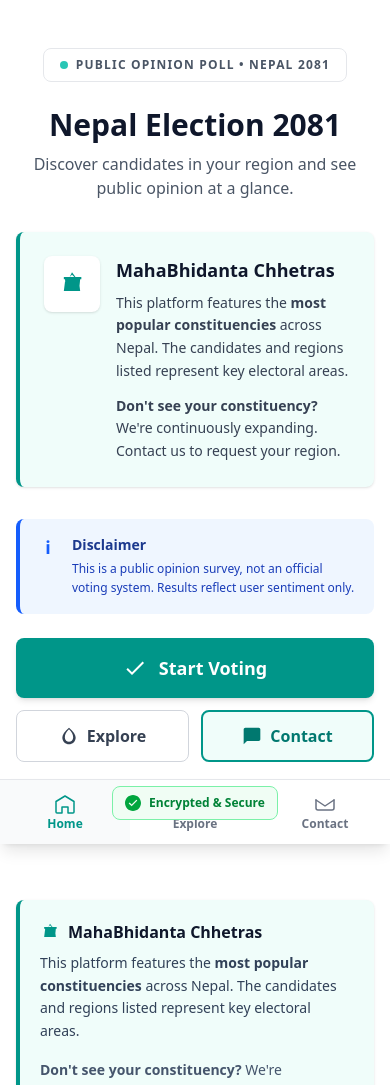
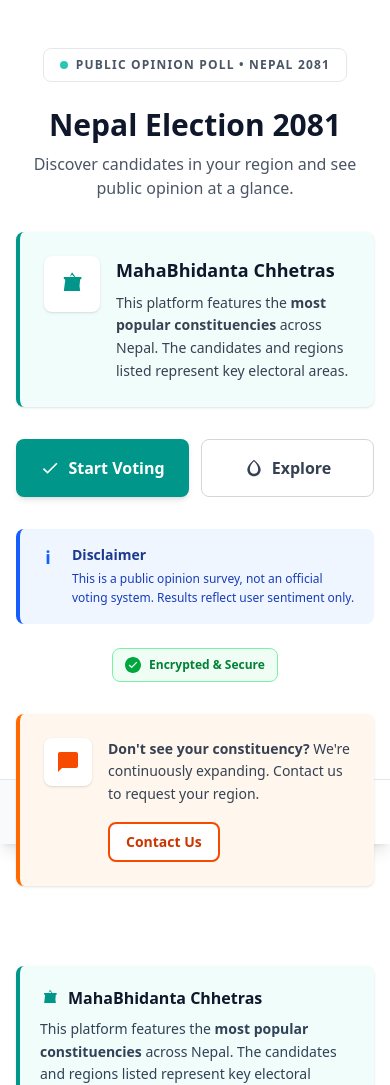
Before and after one commit to Dikshitxjs/election, a Next.js app: page / in a window 390 px wide. Shown: the top 1085 px of the page. Built offline with nearby package versions, Linux system fonts and the light colour scheme; no server answers.

Commit message:
fix(ui) with proper responsiveness

```diff
--- a/components/landing/hero.tsx
+++ b/components/landing/hero.tsx
@@ -27,7 +27,7 @@ export default function Hero() {
           </p>
         </div>
 
-        {/* Mahabhidanta Chhetras card (replaces feature cards) */}
+        {/* Mahabhidanta Chhetras card - simplified grid */}
         <div className="mb-8">
           <div className="border-l-4 border-teal-600 bg-teal-50 rounded-lg p-6 shadow-sm">
             <div className="flex gap-4 items-start">
@@ -42,13 +42,32 @@ export default function Hero() {
                 <p className="text-sm text-gray-700 mt-2 leading-relaxed">
                   This platform features the <strong>most popular constituencies</strong> across Nepal. The candidates and regions listed represent key electoral areas.
                 </p>
-
-                <p className="text-sm text-gray-700 mt-3 leading-relaxed">
-                  <strong>Don't see your constituency?</strong> We're continuously expanding. Contact us to request your region.
-                </p>
               </div>
             </div>
           </div>
+        </div>
+
+        {/* CTA Buttons - two main actions */}
+        <div className="grid grid-cols-2 gap-3 mb-8">
+          <button
+            onClick={() => router.push("/explore")}
+            className="py-4 text-base font-bold rounded-lg bg-teal-600 hover:bg-teal-700 text-white shadow-md hover:shadow-lg transition flex items-center justify-center gap-2"
+          >
+            <svg className="w-5 h-5" fill="currentColor" viewBox="0 0 24 24">
+              <path d="M9 16.17L4.83 12l-1.42 1.41L9 19 21 7l-1.41-1.41L9 16.17z" />
+            </svg>
+            Start Voting
+          </button>
+
+          <button
+            onClick={() => router.push("/explore")}
+            className="py-4 text-base font-bold rounded-lg border border-gray-300 text-gray-700 bg-white hover:bg-gray-50 transition flex items-center justify-center gap-2"
+          >
+            <svg className="w-5 h-5" fill="currentColor" viewBox="0 0 24 24">
+              <path d="M12 2c5.33 4.55 8 8.48 8 11.8 0 4.98-3.8 8.2-8 8.2s-8-3.22-8-8.2c0-3.32 2.67-7.25 8-11.8m0 2c-3.35 3-5 6.2-5 9.8 0 3.35 2.57 5.2 5 5.2s5-1.85 5-5.2c0-3.6-1.65-6.8-5-9.8z" />
+            </svg>
+            Explore
+          </button>
         </div>
 
         {/* Disclaimer */}
@@ -64,43 +83,8 @@ export default function Hero() {
           </div>
         </div>
 
-        {/* CTA Buttons - three actions */}
-        <div className="space-y-3">
-          <button
-            onClick={() => router.push("/explore")}
-            className="w-full py-4 text-lg font-bold rounded-lg bg-teal-600 hover:bg-teal-700 text-white shadow-md hover:shadow-lg transition flex items-center justify-center gap-3"
-          >
-            <svg className="w-6 h-6" fill="currentColor" viewBox="0 0 24 24">
-              <path d="M9 16.17L4.83 12l-1.42 1.41L9 19 21 7l-1.41-1.41L9 16.17z" />
-            </svg>
-            Start Voting
-          </button>
-
-          <div className="grid grid-cols-2 gap-3 sm:flex sm:gap-3">
-            <button
-              onClick={() => router.push("/explore")}
-              className="py-3 text-base font-semibold rounded-lg border border-gray-300 text-gray-700 bg-white hover:bg-gray-50 transition flex items-center justify-center gap-2"
-            >
-              <svg className="w-5 h-5" fill="currentColor" viewBox="0 0 24 24">
-                <path d="M12 2c5.33 4.55 8 8.48 8 11.8 0 4.98-3.8 8.2-8 8.2s-8-3.22-8-8.2c0-3.32 2.67-7.25 8-11.8m0 2c-3.35 3-5 6.2-5 9.8 0 3.35 2.57 5.2 5 5.2s5-1.85 5-5.2c0-3.6-1.65-6.8-5-9.8z" />
-              </svg>
-              Explore
-            </button>
-
-            <button
-              onClick={() => router.push("/contact")}
-              className="py-3 text-base font-semibold rounded-lg border-2 border-teal-600 text-teal-700 bg-teal-50 hover:bg-teal-100 transition flex items-center justify-center gap-2"
-            >
-              <svg className="w-5 h-5" fill="currentColor" viewBox="0 0 24 24">
-                <path d="M20 2H4c-1.1 0-2 .9-2 2v18l4-4h14c1.1 0 2-.9 2-2V4c0-1.1-.9-2-2-2z" />
-              </svg>
-              Contact
-            </button>
-          </div>
-        </div>
-
         {/* Security Note */}
-        <div className="mt-6 text-center">
+        <div className="text-center mb-8">
           <div className="inline-flex items-center gap-2 px-3 py-2 bg-green-50 rounded-lg border border-green-300">
             <svg className="w-4 h-4 text-green-600" fill="currentColor" viewBox="0 0 24 24">
               <path d="M12 0c-6.627 0-12 5.373-12 12s5.373 12 12 12 12-5.373 12-12-5.373-12-12-12zm-1.959 17l-4.5-4.319 1.395-1.435 3.08 2.937 7.021-7.183 1.422 1.409-8.418 8.591z" />
@@ -108,6 +92,30 @@ export default function Hero() {
             <p className="text-xs text-green-700 font-semibold">Encrypted & Secure</p>
           </div>
         </div>
+
+        {/* Contact Section */}
+        <div className="border-l-4 border-orange-500 bg-orange-50 rounded-lg p-6 shadow-sm">
+          <div className="flex gap-4 items-start">
+            <div className="shrink-0 w-12 h-12 rounded-lg bg-white flex items-center justify-center text-orange-600 shadow-sm">
+              <svg className="w-6 h-6" fill="currentColor" viewBox="0 0 24 24">
+                <path d="M20 2H4c-1.1 0-2 .9-2 2v18l4-4h14c1.1 0 2-.9 2-2V4c0-1.1-.9-2-2-2z" />
+              </svg>
+            </div>
+
+            <div className="flex-1">
+              <p className="text-sm text-gray-700 leading-relaxed">
+                <strong>Don't see your constituency?</strong> We're continuously expanding. Contact us to request your region.
+              </p>
+
+              <button
+                onClick={() => router.push("/contact")}
+                className="mt-4 py-2 px-4 text-sm font-semibold rounded-lg border-2 border-orange-600 text-orange-700 bg-white hover:bg-orange-50 transition flex items-center gap-2"
+              >
+                Contact Us
+              </button>
+            </div>
+          </div>
+        </div>
       </div>
     </section>
   );
```
